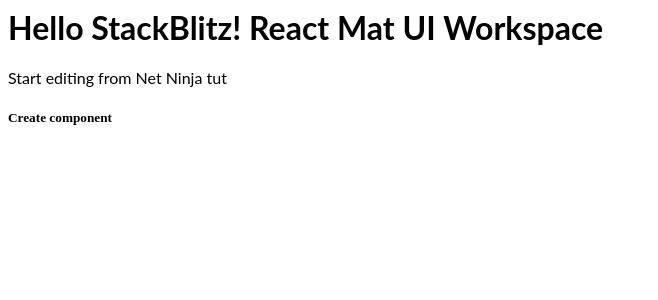
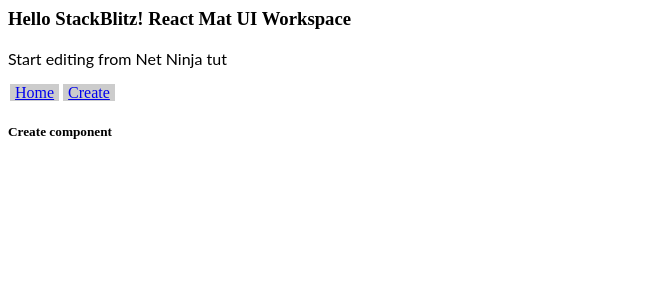
Before and after one commit to gnganapath/react-mat-ui, a React (Create React App) app: page /create in a window 1280 px wide. Shown: the top 300 px of the page, without its empty margins (0-658 px from the left). Built offline with nearby package versions, Linux system fonts and the light colour scheme.

Commit message:
2 files modified, 1 added

```diff
--- a/src/App.js
+++ b/src/App.js
@@ -1,29 +1,16 @@
 import React from 'react';
 import { BrowserRouter as Router, Switch, Route, Link } from 'react-router-dom';
-import Notes from './pages/Notes';
-import Create from './pages/Create';
+import Navigation from './pages/Navigation';
+
 import './style.css';
 
 export default function App() {
   return (
     <div>
-      <h1>Hello StackBlitz! React Mat UI Workspace</h1>
+      <h3>Hello StackBlitz! React Mat UI Workspace</h3>
       <p>Start editing from Net Ninja tut</p>
-      <Router>
-        <Switch>
-          <Route exact path="/" component={Notes} />
-          <Route exact path="/create" component={Create} />
+      <Navigation />
 
-          {/* This is an alternate for point the component to Route */}
-
-          {/* <Route exact path="/">
-            <Notes />
-          </Route>
-          <Route exact path="/create">
-            <Create />
-          </Route> */}
-        </Switch>
-      </Router>
       {/* <Notes />
       <Create /> */}
     </div>
--- /dev/null
+++ b/src/pages/Navigation.jsx
@@ -0,0 +1,52 @@
+import React from 'react';
+import { BrowserRouter as Router, Switch, Route, Link } from 'react-router-dom';
+import Notes from './Notes';
+import Create from './Create';
+
+import { Container, makeStyles } from '@material-ui/core';
+
+const useStyles = makeStyles(theme => ({
+  root: {
+    display: 'flex',
+    alignItems: 'center',
+    justifyContent: 'center',
+    margin: theme.spacing(1)
+  },
+  menuLink: {
+    backgroundColor: '#ccc',
+    paddingLeft: 5,
+    paddingRight: 5,
+    margin: 2
+  }
+}));
+
+function Navigation() {
+  const classes = useStyles();
+  return (
+    <>
+      <Router>
+        <Link to="/" className={classes.menuLink}>
+          Home
+        </Link>
+        <Link to="/create" className={classes.menuLink}>
+          Create
+        </Link>
+        <Switch>
+          <Route exact path="/" component={Notes} />
+          <Route exact path="/create" component={Create} />
+
+          {/* This is an alternate for point the component to Route */}
+
+          {/* <Route exact path="/">
+            <Notes />
+          </Route>
+          <Route exact path="/create">
+            <Create />
+          </Route> */}
+        </Switch>
+      </Router>
+    </>
+  );
+}
+
+export default Navigation;
```
Also changed, not shown: package.json (+6 -5 lines).
